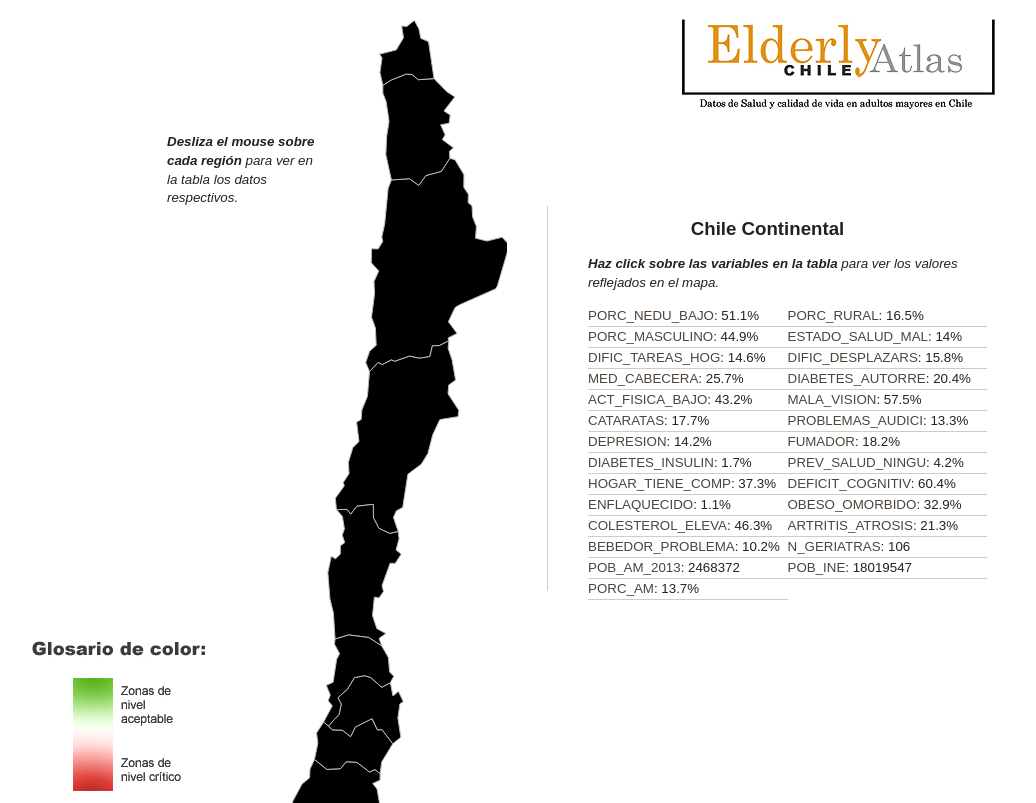
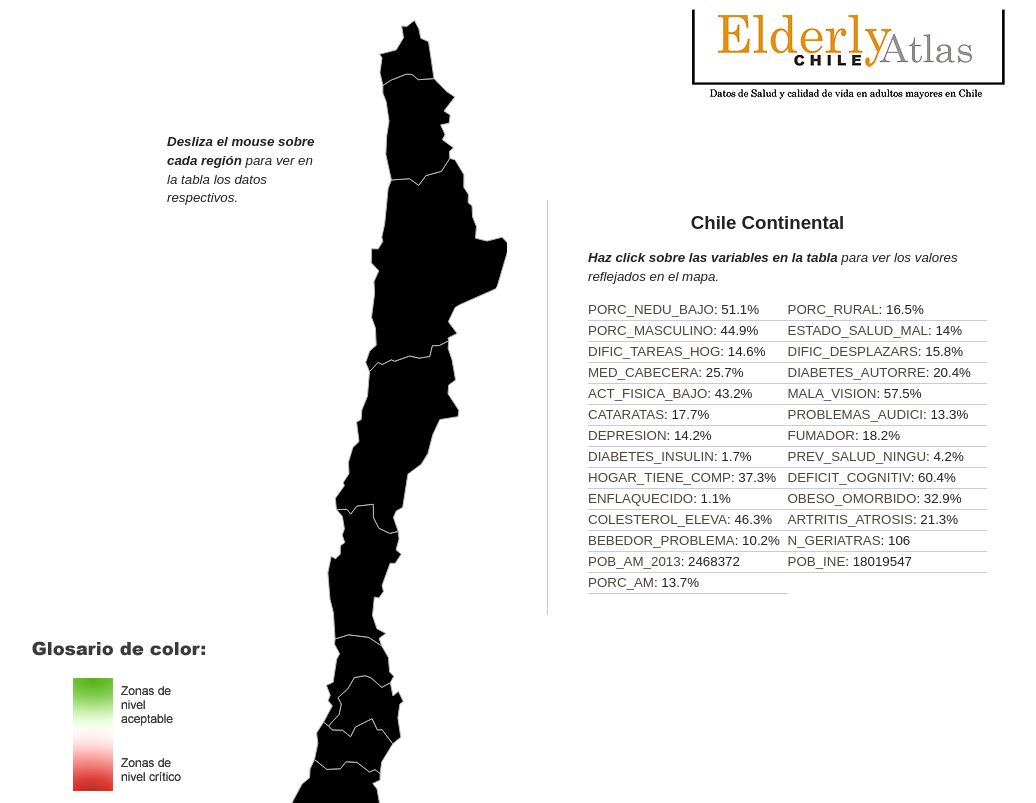
Before and after one commit to pipex/elderly-atlas-chile, a plain HTML site: page web/index.html in a window 1280 px wide. Shown: the top 803 px of the page, without its empty margins (123-1159 px from the left). Drawn offline with nearby package versions, Linux system fonts and the light colour scheme.

Commit message:
Pequeño cambio en estilo de página

```diff
--- a/web/index.html
+++ b/web/index.html
@@ -23,7 +23,7 @@
 
         #header img {
             border: 0;
-            margin: 10px 10px 0 0;
+            margin: 10px 0 10px 0 0;
             float: right;
         }
 
@@ -46,14 +46,14 @@
         #container {
            position: fixed;
            top: 50%;
-           margin-top: -194px;/* half of #content height*/
+           margin-top: -200px;/* half of #content height*/
            margin-left: 520px;
            ft
         }
 
         #data {
             width: 439px;
-            height: 365px;
+            height: 395px;
 
             /* Decoration */
             border-left: 1px solid #ccc;
```
